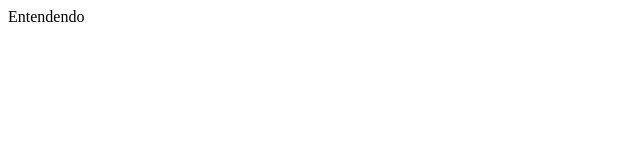
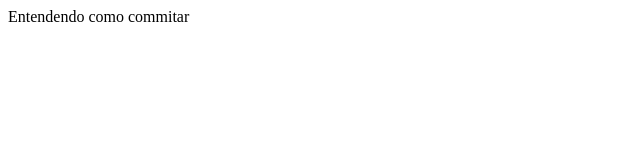
Before and after one commit to fernandorenan/learningfront, a plain HTML site: page index.html in a window 1280 px wide. Shown: the whole page, without its empty margins (0-640 px from the left). Drawn offline with Linux system fonts and the light colour scheme.

Commit message:
Testando commits

```diff
--- a/index.html
+++ b/index.html
@@ -7,7 +7,7 @@
 
 </head>
 
-<body> Entendendo
+<body> Entendendo como commitar
 
 
 </body>
```
